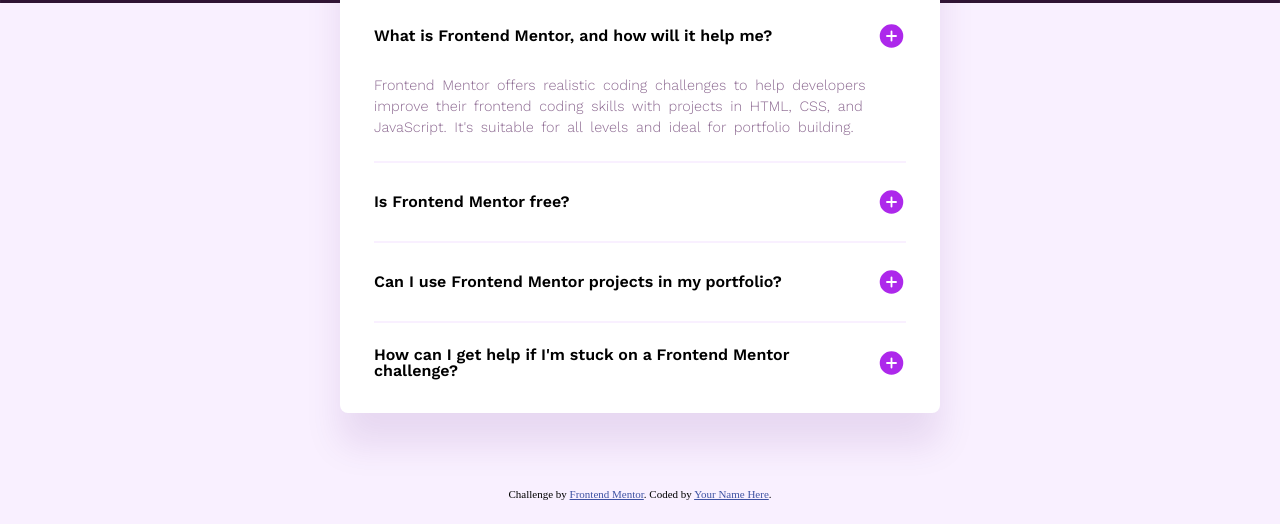
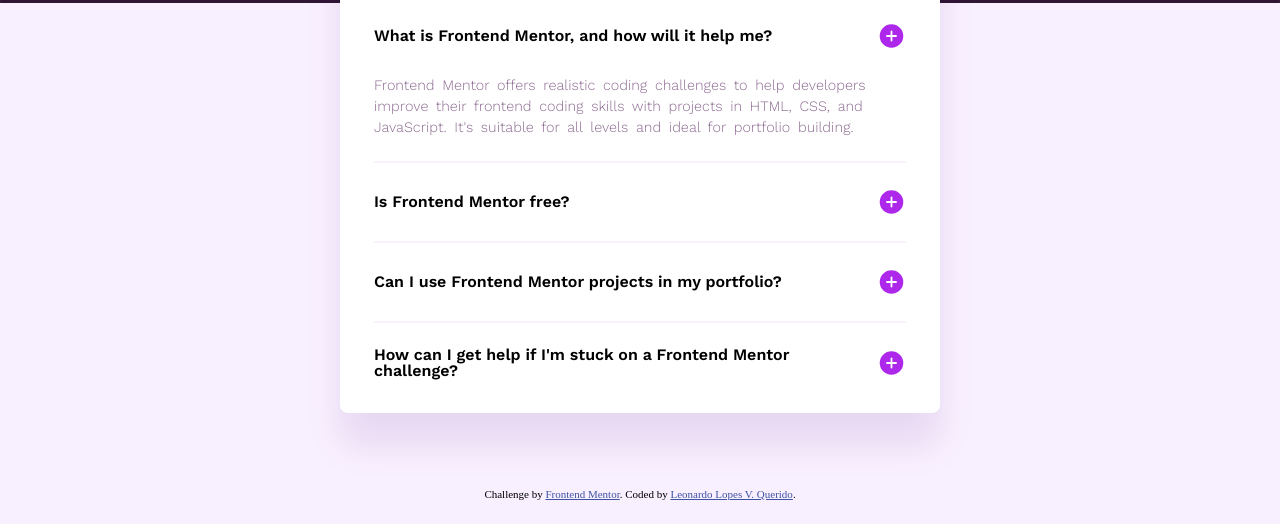
Before and after one commit to Leonardolvq/FAQ-accordion, a plain HTML site: page index.html in a window 1280 px wide. Shown: the part 277-801 px from the top of the page. Drawn offline with Linux system fonts and the light colour scheme.

Commit message:
apparence fixex

```diff
--- a/index.html
+++ b/index.html
@@ -82,7 +82,7 @@
     <footer class="footer">
       <div class="attribution">
         Challenge by <a href="https://www.frontendmentor.io?ref=challenge" target="_blank">Frontend Mentor</a>.
-        Coded by <a href="#">Your Name Here</a>.
+        Coded by <a href="#">Leonardo Lopes V. Querido</a>.
       </div>
     </footer>
   </div>
```
